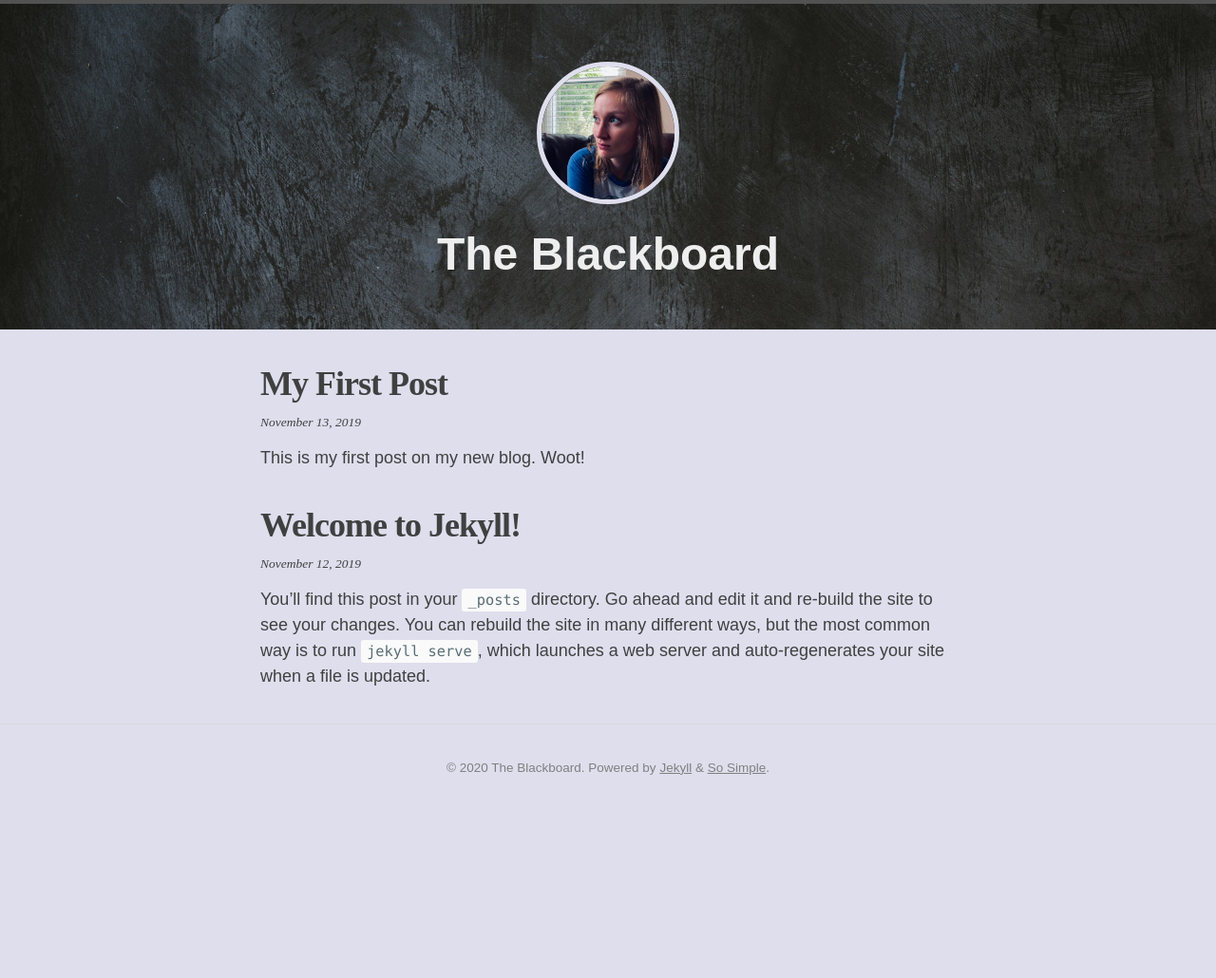
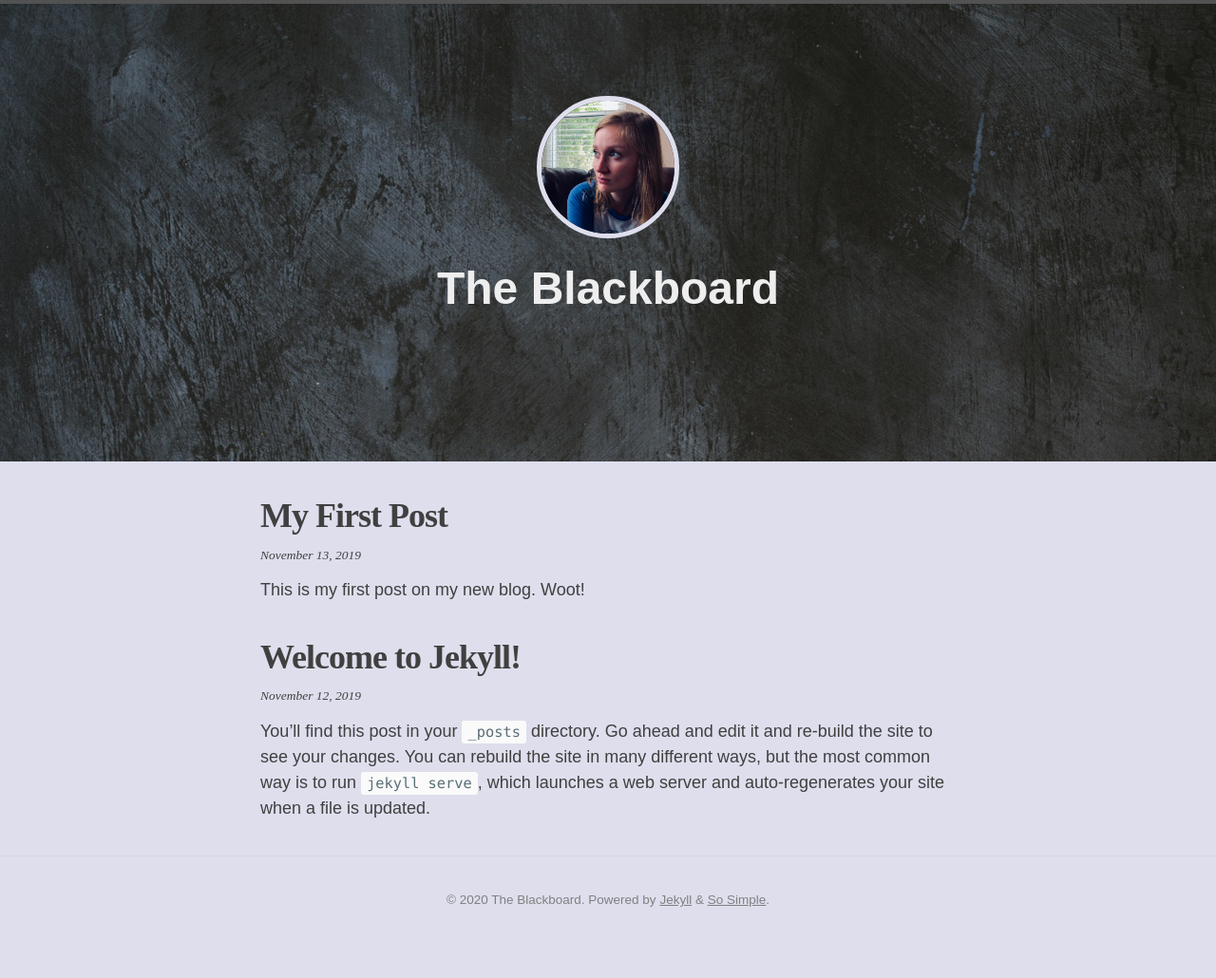
Before and after one commit to scwiersdorf/scwiersdorf.github.io, a Jekyll site: the page built from index.markdown, in a window 1280 px wide. Shown: the whole page at 95% size. Built offline with Jekyll 4.4.1, drawn with Linux system fonts in a browser that asks for light colours; nearby versions of some CDN libraries; before the commit the page ends 900 px from its top, so only the background shows below that.

Commit message:
Fix view on mobile

```diff
--- a/_sass/so-simple/_global.scss
+++ b/_sass/so-simple/_global.scss
@@ -73,6 +73,7 @@
   margin-bottom: 3em;
   text-align: center;
   z-index: 10;
+  margin-top: 3em;
 }
 
 .site-title {
--- a/_sass/so-simple/_page.scss
+++ b/_sass/so-simple/_page.scss
@@ -37,7 +37,9 @@
   }
 
   img {
+      object-fit: cover;
     width: 100%;
+    height: 500px;
   }
 }
 
```
